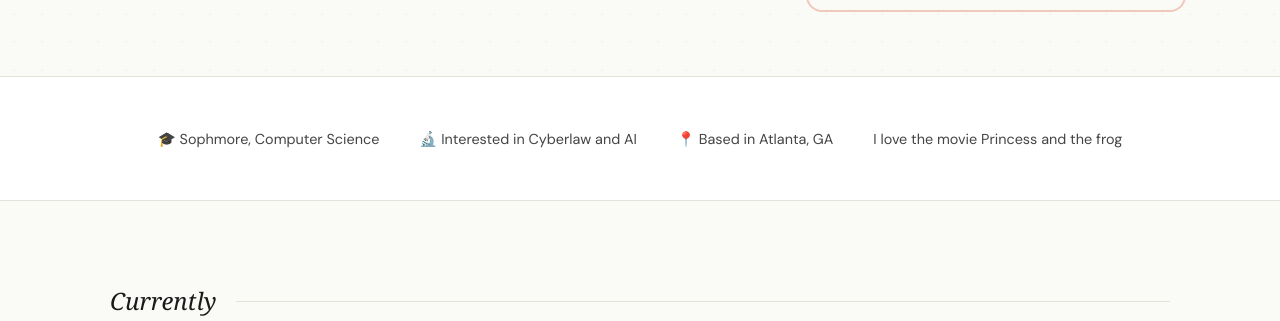
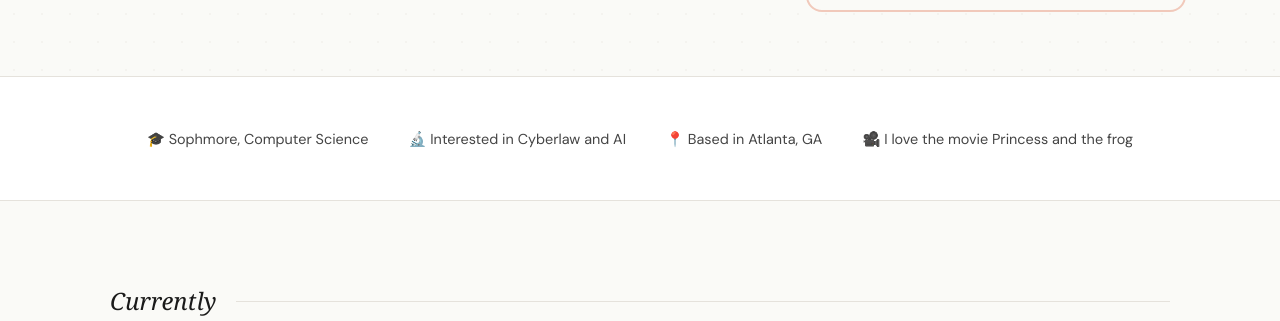
Before and after one commit to leonafrancis/leonafrancisceamls26.github.io, a Jekyll site: the page built from index.md, in a window 1280 px wide and 900 px high, scrolled down 514 px, cut to the strip 130-900 px from the top of the window. Shown: the top 321 px of the strip. Built offline with Jekyll 4.4.1, drawn with Linux system fonts in a browser that asks for light colours; some web fonts are replaced.

```diff
--- a/index.md
+++ b/index.md
@@ -10,7 +10,7 @@ quick_facts:
   - "🎓 Sophmore, Computer Science"
   - "🔬 Interested in Cyberlaw and AI "
   - "📍 Based in Atlanta, GA"
-  - " I love the movie Princess and the frog"
+  - "🎥 I love the movie Princess and the frog"
 
 linkedin: https://www.linkedin.com/in/leona-francis-34b007361/
 image: /assets/images/headshot
```
